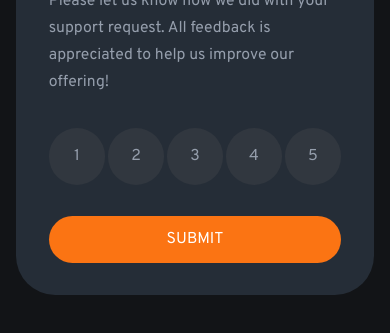
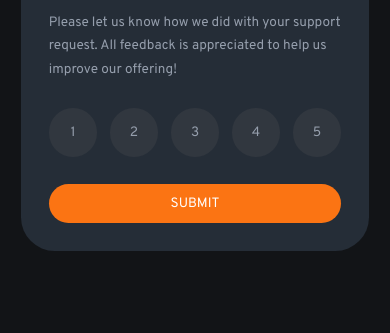
Before and after one commit to aras72h/interactive-rating-component, a plain HTML site: page index.html in a window 390 px wide. Shown: the part 363-696 px from the top of the page. Drawn offline with Linux system fonts and the light colour scheme.

Commit message:
modified responsive type

```diff
--- a/style.css
+++ b/style.css
@@ -53,6 +53,7 @@ input[type=radio] {
 .radio-group {
   display: flex;
   flex-wrap: wrap;
+  row-gap: 0.579em;
   justify-content: space-between;
 }
 
@@ -91,7 +92,7 @@ input[type=radio] {
 
 /******** Type **********/
 body {
-  font-size: calc(15px + 0.2vw);
+  font-size: calc(12px + 0.4vw);
 }
 
 .card-heading {
```
